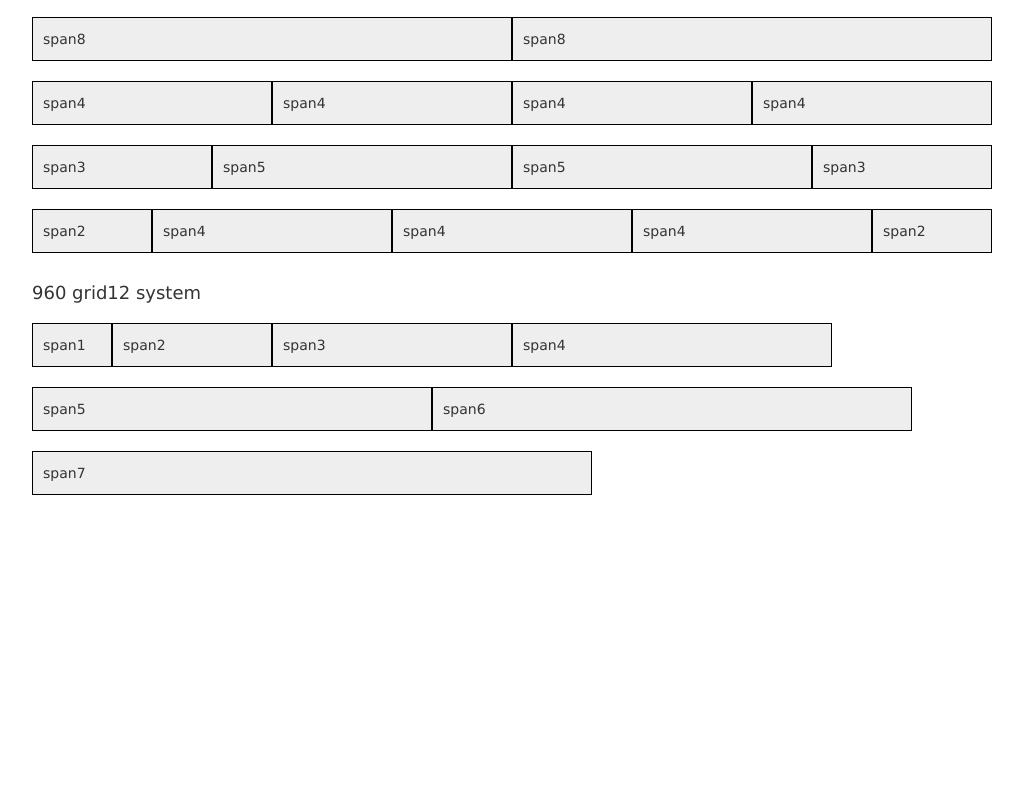
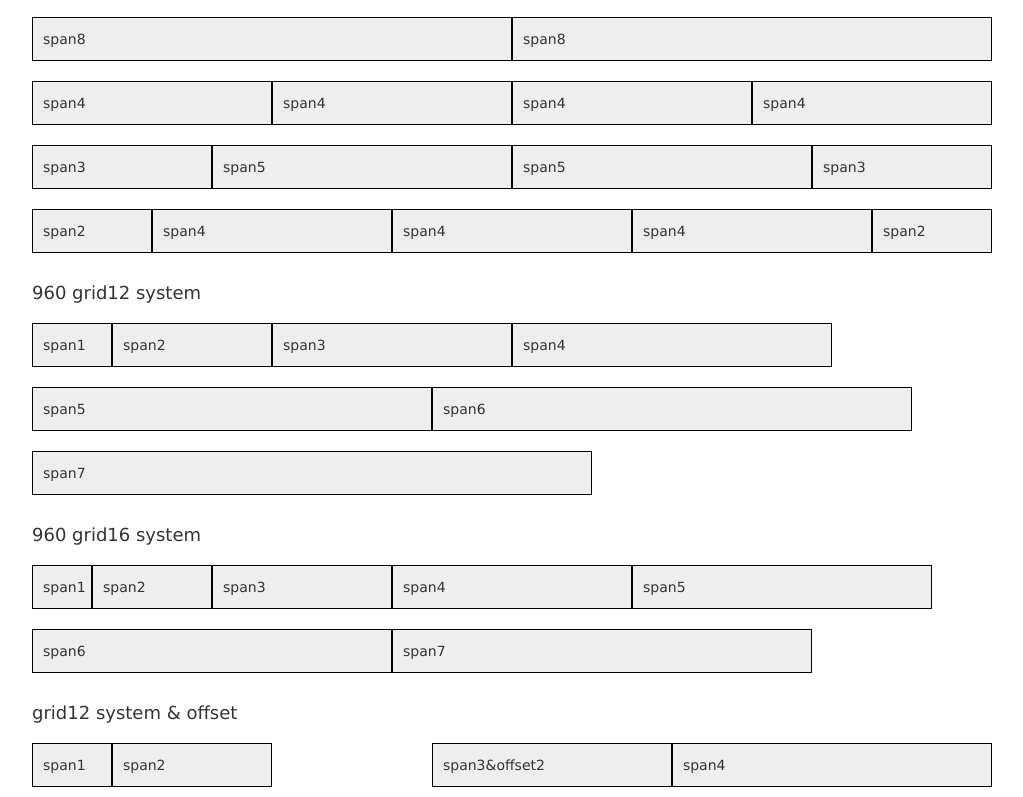
Before and after one commit to road1987/ipt-css, a website: page demo/grid.html in a window 1280 px wide. Shown: the part 493-1290 px from the top of the page, without its empty margins (128-1151 px from the left). Before the commit the page ends 998 px from the top, so only its background shows below. Drawn offline with Linux system fonts and the light colour scheme.

Commit message:
add grid demo

```diff
--- a/demo/grid.html
+++ b/demo/grid.html
@@ -209,9 +209,51 @@
 		</div>
 
 
+		<h3 >960 grid16 system</h3>
+		<div class="grid16">
+			<div class="row show-grid ">
+				<div class="span1">
+					<div class="content">span1</div>
+				</div>
+				<div class="span2">
+					<div class="content">span2</div>
+				</div>
+				<div class="span3">
+					<div class="content">span3</div>
+				</div>
+				<div class="span4">
+					<div class="content">span4</div>
+				</div>
+				<div class="span5">
+					<div class="content">span5</div>
+				</div>
+				<div class="span6">
+					<div class="content">span6</div>
+				</div>
+				<div class="span7">
+					<div class="content">span7</div>
+				</div>
+			</div>
+		</div>
 
+		<h3 >grid12 system & offset</h3>
+		<div class="grid12">
+			<div class="row-fluid show-grid ">
+				<div class="span1">
+					<div class="content">span1</div>
+				</div>
+				<div class="span2">
+					<div class="content">span2</div>
+				</div>
+				<div class="span3 offset2">
+					<div class="content">span3&offset2</div>
+				</div>
+				<div class="span4">
+					<div class="content">span4</div>
+				</div>
+			</div>
+		</div>
 
 	</div><!-- end of main -->
-
 </body>
 </html>
```
